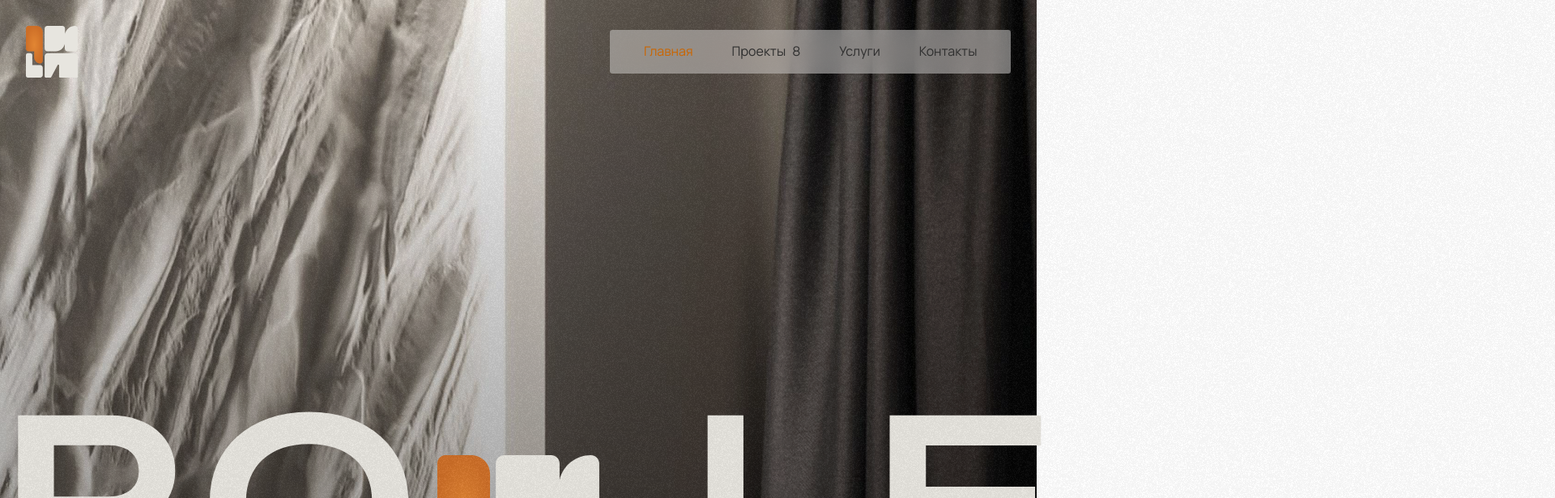
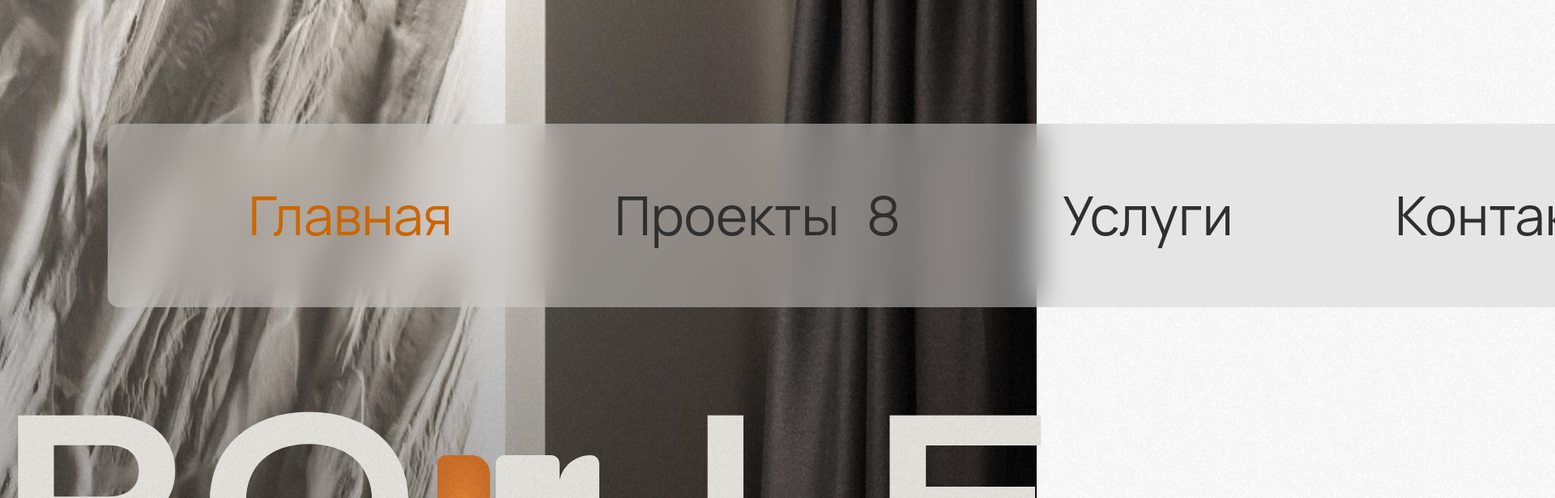
Before and after one commit to fakefedya/studiopole, a Next.js app: page / in a window 1280 px wide. Shown: the top 616 px of the page at 81% size, 1920 px wide, since content can reach past the window. Built offline with nearby package versions, Linux system fonts and the light colour scheme.

Commit message:
fontScaler

```diff
--- a/src/app/(site)/layout.tsx
+++ b/src/app/(site)/layout.tsx
@@ -4,6 +4,7 @@ import '@/styles/variables.css'
 import type { Metadata } from 'next'
 import localFont from 'next/font/local'
 
+import { FontScaler } from '@/components/features/FontScaler/FontScaler'
 import { Footer } from '@/components/layout/Footer/Footer'
 import { Header } from '@/components/layout/Header/Header'
 import { Main } from '@/components/layout/Main/Main'
@@ -36,6 +37,7 @@ export default function RootLayout({
 		<html lang='ru'>
 			<body className={cn(bounded.variable, velaSans.variable)}>
 				<div className={styles.app}>
+					<FontScaler />
 					<Noise />
 					<Header />
 					<Main>{children}</Main>
--- /dev/null
+++ b/src/components/features/FontScaler/FontScaler.tsx
@@ -0,0 +1,50 @@
+'use client'
+
+import { useEffect, useCallback } from 'react'
+
+interface FontScalerProps {
+	isFullScreen?: boolean
+}
+
+export const FontScaler = ({ isFullScreen = false }: FontScalerProps) => {
+	const handleResize = useCallback(() => {
+		if (typeof window === 'undefined' || isFullScreen) return
+
+		const width = window.innerWidth
+		const height = window.innerHeight
+		const maxScale = 1
+		let scale = 1
+
+		if (width <= 480) {
+			scale = 1
+		} else if (width <= 1054) {
+			const widthRatio = width / 1054
+			const heightRatio = height / 1405
+			scale = Math.min(widthRatio, heightRatio, maxScale)
+		} else {
+			const widthRatio = width / 1920
+			const heightRatio = height / 1080
+			scale = Math.min(widthRatio, heightRatio, maxScale)
+		}
+
+		const safeFontSize = scale * 100
+
+		document.documentElement.style.setProperty('font-size', `${safeFontSize}px`)
+
+		window.dispatchEvent(new CustomEvent('spa-resize', { detail: { scale } }))
+	}, [isFullScreen])
+
+	useEffect(() => {
+		handleResize()
+
+		window.addEventListener('resize', handleResize)
+		window.addEventListener('orientationchange', handleResize)
+
+		return () => {
+			window.removeEventListener('resize', handleResize)
+			window.removeEventListener('orientationchange', handleResize)
+		}
+	}, [handleResize])
+
+	return null
+}
--- a/src/components/layout/Header/Header.module.css
+++ b/src/components/layout/Header/Header.module.css
@@ -15,6 +15,6 @@
 }
 
 .logo {
+	width: auto;
 	height: 4rem;
-	width: auto;
 }
--- a/src/components/layout/Nav/Nav.module.css
+++ b/src/components/layout/Nav/Nav.module.css
@@ -1,18 +1,21 @@
 .root {
 	display: flex;
 	align-items: center;
+
+	padding: 0.5rem 2.2rem;
+
+	background: #d3d3d380;
 	backdrop-filter: blur(1.2rem);
+	backdrop-filter: saturate(180%) blur(20px);
+
 	/* height: 4rem; */
 	border-radius: 0.2rem;
-	background: #d3d3d380;
-	backdrop-filter: saturate(180%) blur(20px);
-	padding: 0.5rem 2.2rem;
 }
 
 .list {
 	display: flex;
+	gap: 2.2rem;
 	align-items: center;
-	gap: 2.2rem;
 }
 
 .item {
--- a/src/components/ui/SplitText/SplitText.module.css
+++ b/src/components/ui/SplitText/SplitText.module.css
@@ -1,3 +1,20 @@
+.line {
+	position: relative;
+
+	overflow: hidden;
+	display: flex;
+	gap: 0.5rem;
+
+	transition: transform 0.8s cubic-bezier(0.16, 1, 0.3, 1);
+
+	&.hover {
+		position: absolute;
+		top: 0;
+		left: 0;
+		transform: translateY(110%);
+	}
+}
+
 .root {
 	position: relative;
 	overflow: hidden;
@@ -17,18 +34,3 @@
 		color: var(--orange);
 	}
 }
-
-.line {
-	display: flex;
-	gap: 0.5rem;
-	position: relative;
-	overflow: hidden;
-	transition: transform 0.8s cubic-bezier(0.16, 1, 0.3, 1);
-
-	&.hover {
-		position: absolute;
-		top: 0;
-		left: 0;
-		transform: translateY(110%);
-	}
-}
--- a/src/styles/globals.css
+++ b/src/styles/globals.css
@@ -30,7 +30,6 @@ body {
 		-apple-system,
 		sans-serif;
 	line-height: 1.5;
-	font-size: var(--font-size);
 }
 
 img,
--- a/src/styles/variables.css
+++ b/src/styles/variables.css
@@ -3,6 +3,4 @@
 	--white: #fff;
 	--beige: #e7e5df;
 	--orange: #cb6601;
-
-	--font-size: 0.6944444444vw;
 }
```
